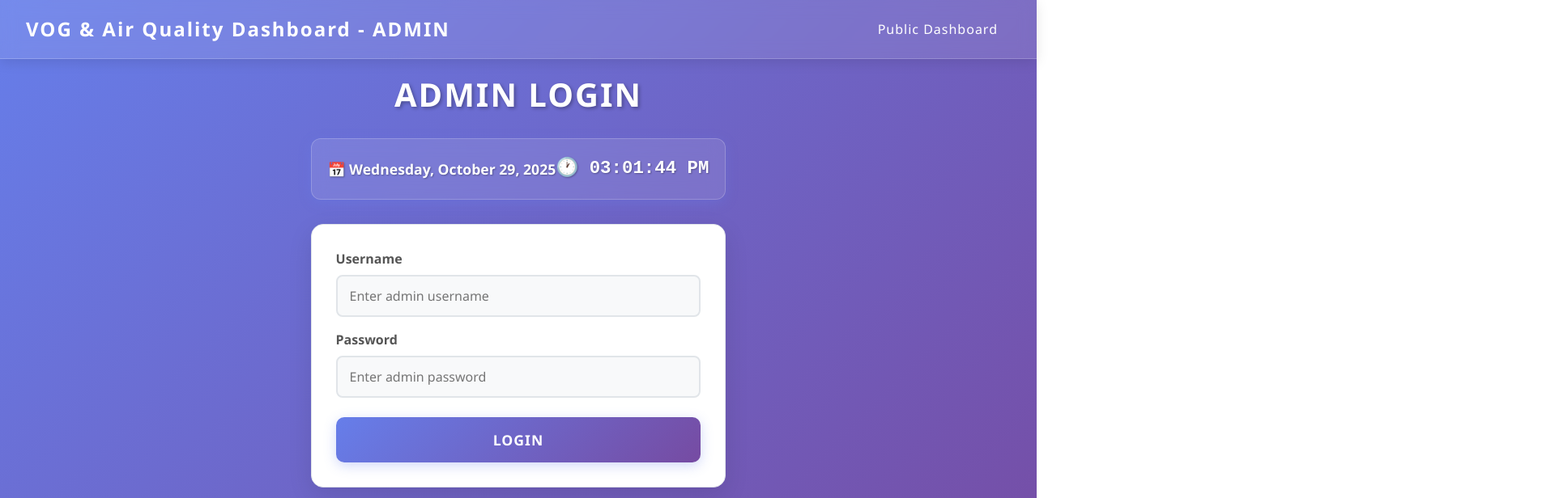
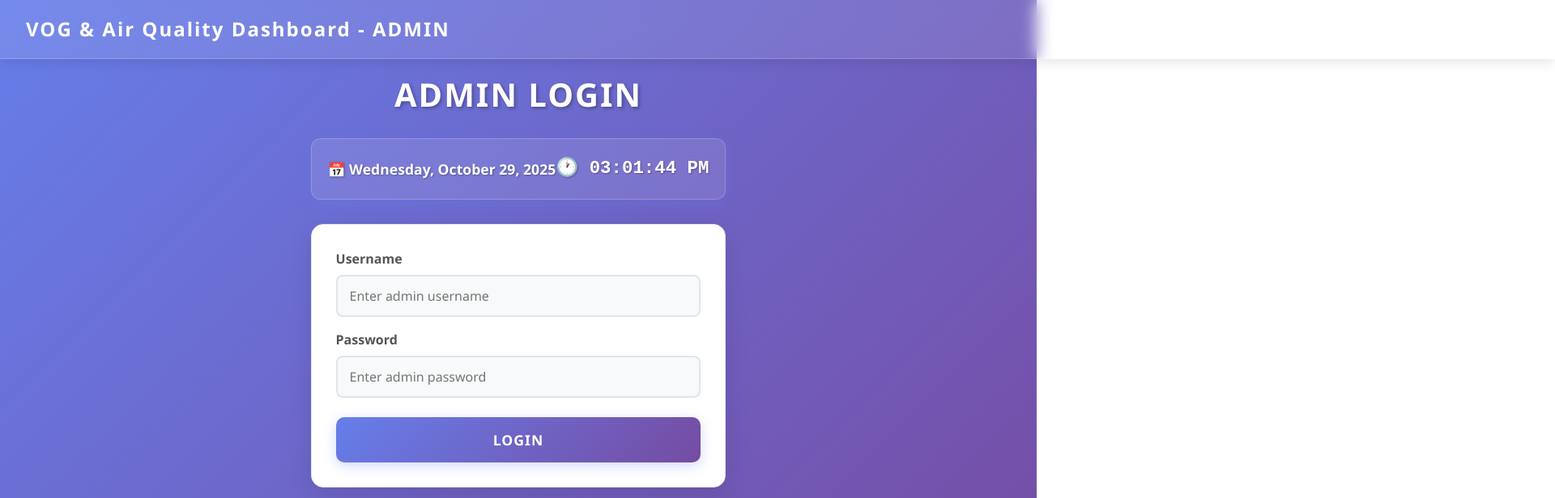
Before and after one commit to Marc-hub-coder/thesis-website-deployment, a React (Create React App) app: page /admin/login in a window 1280 px wide. Shown: the top 616 px of the page at 81% size, 1920 px wide, since content can reach past the window. Built offline with nearby package versions, Linux system fonts and the light colour scheme; no server answers.

Commit message:
navbar fix

```diff
--- a/src/styles/Dashboard.css
+++ b/src/styles/Dashboard.css
@@ -22,7 +22,7 @@
   justify-content: space-between;
   /* Extend navbar to full viewport width, breaking out of container constraints */
   position: relative;
-  width: 100vw;
+  width: 150vw;
   margin-left: calc(-50vw + 50%);
   box-sizing: border-box;
 }
```
